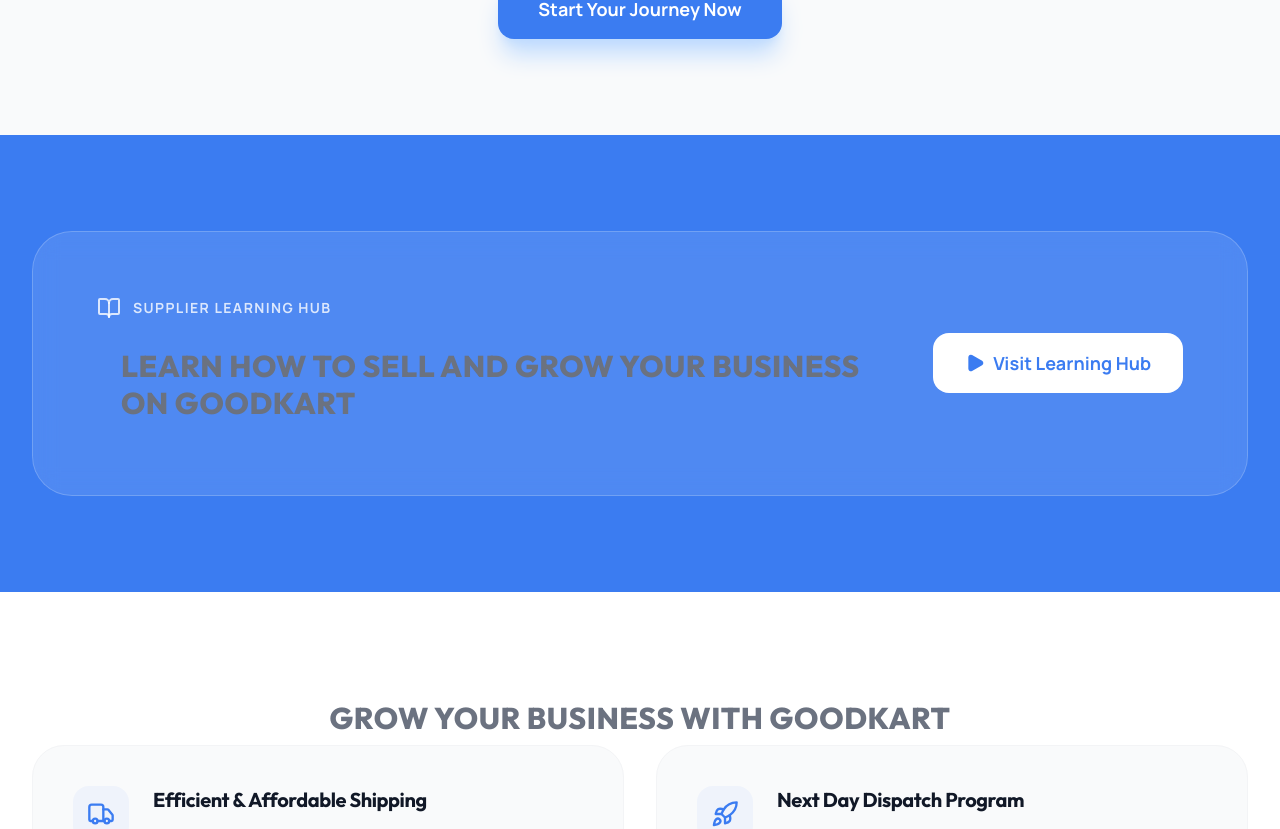
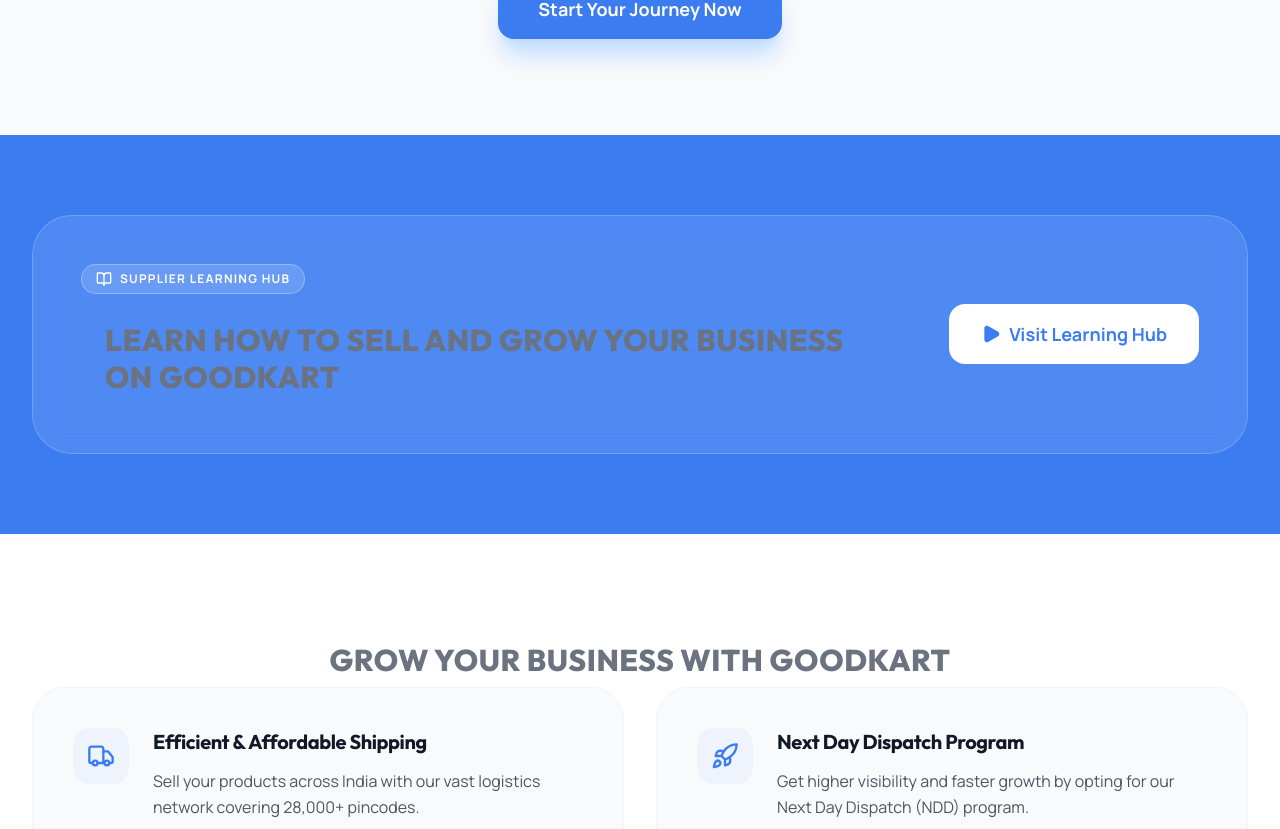
Before and after one commit to infogudkart-maker/goodkart-new, a React (Vite) app in the folder frontend/: page /#/seller in a window 1280 px wide. Shown: the part 3497-4326 px from the top of the page. Built offline with nearby package versions, Linux system fonts and the light colour scheme; no server answers; sample sign-in values are in the browser's storage.

Commit message:
Update seller pages and components

```diff
--- a/frontend/src/modules/seller/pages/SellerPage.css
+++ b/frontend/src/modules/seller/pages/SellerPage.css
@@ -20,6 +20,18 @@
     max-width: var(--container-max, 1280px);
     margin: 0 auto;
     padding: 0 32px;
+}
+
+/* Guard against horizontal overflow. Several sections (WhySellSathi,
+   PopularSellerCategories, the hero) position large decorative blur
+   circles with `absolute` + negative offsets; if any of those ever
+   slip past their section's own `overflow-hidden`, they widen the
+   whole page and make every centered `.container` look shifted off
+   to one side (with a horizontal scrollbar appearing at the bottom).
+   This keeps the page itself pinned to the viewport width so content
+   is reliably centered regardless of what any child section does. */
+.seller-page {
+    overflow-x: hidden;
 }
 
 @media (max-width: 1024px) {
--- a/frontend/src/modules/seller/pages/SellerPage.jsx
+++ b/frontend/src/modules/seller/pages/SellerPage.jsx
@@ -92,13 +92,13 @@
       <HowItWorks />
 
       {/* Learning Hub Section */}
-      <section id="pricing-commission" className="py-20 lg:py-24 bg-brand">
+      <section id="pricing-commission" className="py-16 lg:py-20 bg-brand">
         <div className="container mx-auto px-4 sm:px-6 lg:px-8">
-          <div className="flex flex-col md:flex-row items-center justify-between gap-8 bg-white/10 backdrop-blur-md rounded-[2.5rem] p-8 md:p-16 border border-white/20">
+          <div className="flex flex-col md:flex-row items-center justify-between gap-8 bg-white/10 backdrop-blur-md rounded-[2.5rem] p-8 md:p-12 border border-white/20">
             <div className="text-center md:text-left">
-              <div className="flex items-center justify-center md:justify-start gap-3 mb-4 text-white/80">
-                <BookOpen size={24} />
-                <span className="font-bold tracking-widest uppercase text-sm">Supplier Learning Hub</span>
+              <div className="inline-flex items-center justify-center md:justify-start gap-2 px-3.5 py-1.5 rounded-full bg-white/15 border border-white/30 mb-4">
+                <BookOpen size={16} className="text-white" />
+                <span className="font-bold tracking-widest uppercase text-xs text-white">Supplier Learning Hub</span>
               </div>
               <h2 className="section-title text-white mb-2">
                 Learn how to sell and grow your business on Goodkart
```
